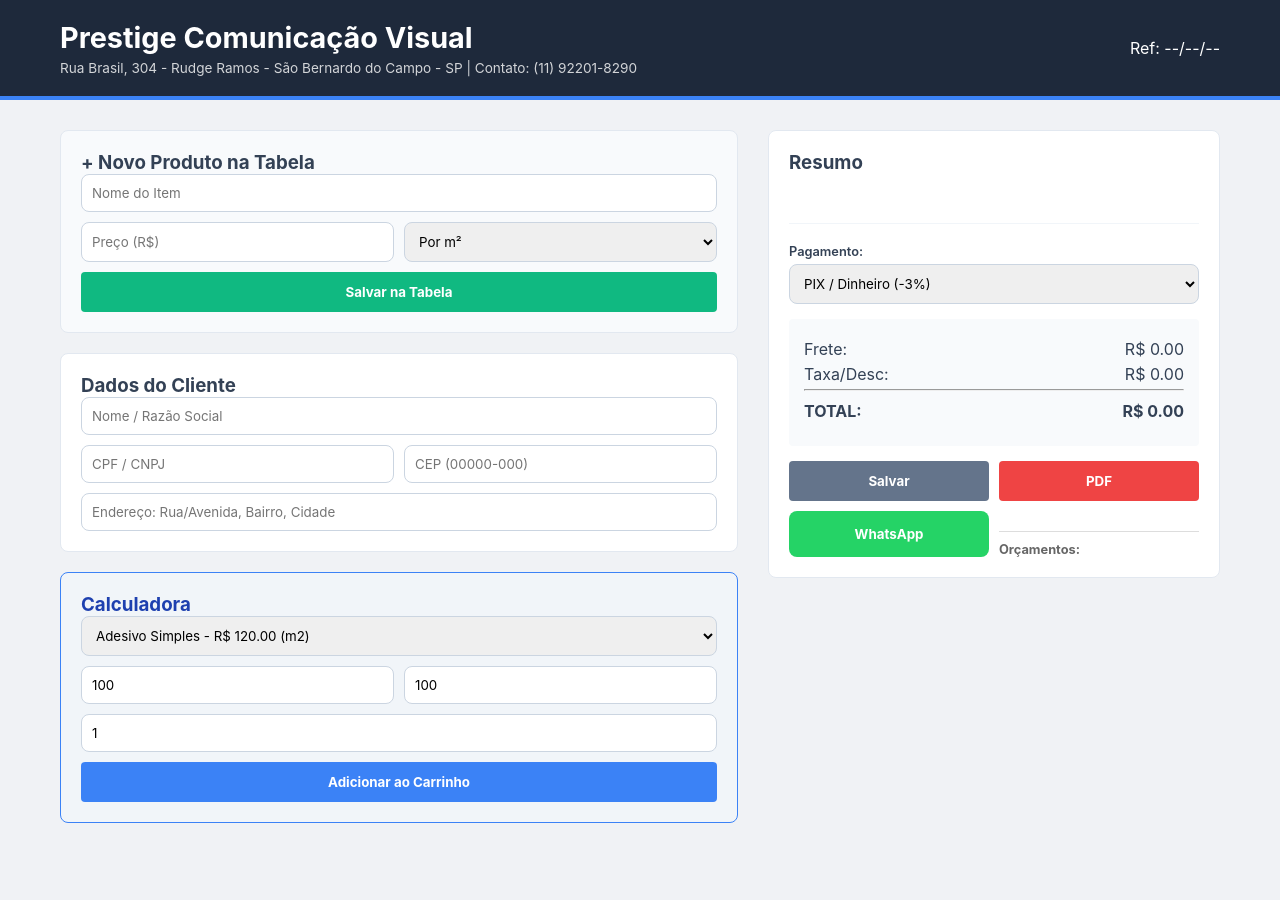
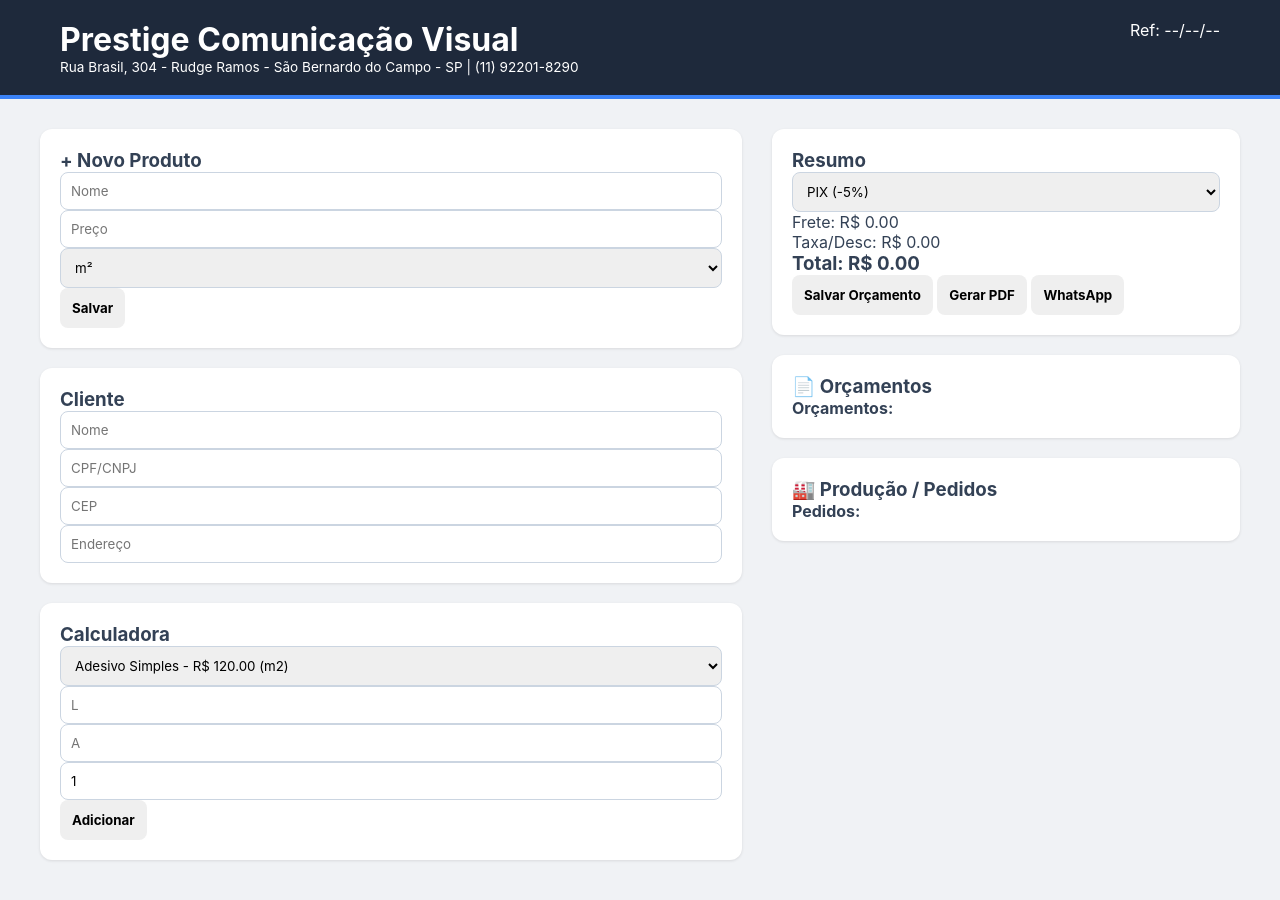
Before and after one commit to prestigecvisual/Apppedidos, a plain HTML site: page index.html in a window 1280 px wide. Drawn offline with nearby package versions, Linux system fonts and the light colour scheme.

Commit message:
Update index.html

```diff
--- a/index.html
+++ b/index.html
@@ -12,90 +12,100 @@
 <body>
 
 <header style="background: #1e293b; color: white; padding: 20px 0; border-bottom: 4px solid #3b82f6;">
-        <div style="max-width: 1200px; margin: 0 auto; padding: 0 20px; display: flex; justify-content: space-between; align-items: center;">
+    <div style="max-width: 1200px; margin: 0 auto; padding: 0 20px; display: flex; justify-content: space-between;">
         <div>
-                <h1 style="margin: 0; font-size: 1.8em;">Prestige Comunicação Visual</h1>
-                <p style="margin: 5px 0 0 0; font-size: 0.85em; opacity: 0.8;">
-                    Rua
-                    Brasil, 304 - Rudge Ramos - São Bernardo do Campo - SP | Contato: (11) 92201-8290
+            <h1 style="margin: 0;">Prestige Comunicação Visual</h1>
+            <p style="font-size: 0.85em;">
+                Rua Brasil, 304 - Rudge Ramos - São Bernardo do Campo - SP | (11) 92201-8290
             </p>
         </div>
-            <div style="text-align: right;">
-                <p style="margin: 0;">Ref: <span id="numeroOrcamento">--/--/--</span></p>
+        <div>
+            <p>Ref: <span id="numeroOrcamento">--/--/--</span></p>
         </div>
     </div>
 </header>
 
-    <main style="max-width: 1200px; margin: 30px auto; padding: 0 20px; display: grid; grid-template-columns: 1.2fr 0.8fr; gap: 30px;">
+<main style="max-width: 1200px; margin: 30px auto; display: grid; grid-template-columns: 1.2fr 0.8fr; gap: 30px;">
 
-        <div class="col-esquerda">
-            <section style="background: #f8fafc; padding: 20px; border-radius: 8px; border: 1px solid #e2e8f0; margin-bottom: 20px;">
-                <h3 style="margin-top: 0; color: #334155;">+ Novo Produto na Tabela</h3>
-                <div style="display: grid; grid-template-columns: 1fr 1fr; gap: 10px;">
-                    <input type="text" id="novoProdNome" placeholder="Nome do Item" style="grid-column: span 2; padding: 10px; border: 1px solid #cbd5e1;">
-                    <input type="number" id="novoProdPreco" placeholder="Preço (R$)" style="padding: 10px; border: 1px solid #cbd5e1;">
-                    <select id="novoProdTipo" style="padding: 10px; border: 1px solid #cbd5e1;">
-                        <option value="m2">Por m²</option>
-                        <option value="unid">Por Unidade</option>
+    <!-- ESQUERDA -->
+    <div>
+
+        <!-- PRODUTO -->
+        <section class="card">
+            <h3>+ Novo Produto</h3>
+            <input type="text" id="novoProdNome" placeholder="Nome">
+            <input type="number" id="novoProdPreco" placeholder="Preço">
+            <select id="novoProdTipo">
+                <option value="m2">m²</option>
+                <option value="unid">Unidade</option>
             </select>
-                    <button onclick="cadastrarNovoProduto()" style="grid-column: span 2; background: #10b981; color: white; border: none; padding: 12px; cursor: pointer; border-radius: 4px; font-weight: bold;">Salvar na Tabela</button>
-                </div>
+            <button onclick="cadastrarNovoProduto()">Salvar</button>
         </section>
 
-            <section style="background: white; padding: 20px; border-radius: 8px; border: 1px solid #e2e8f0; margin-bottom: 20px;">
-                <h3 style="margin-top: 0;">Dados do Cliente</h3>
-                <div style="display: grid; grid-template-columns: 1fr 1fr; gap: 10px;">
-                    <input type="text" id="clienteNome" placeholder="Nome / Razão Social" style="grid-column: span 2; padding: 10px;">
-                    <input type="text" id="clienteDoc" placeholder="CPF / CNPJ" style="padding: 10px;">
-                    <input type="text" id="clienteCEP" placeholder="CEP (00000-000)" style="padding: 10px;">
-                    <input type="text" id="clienteEndereco" placeholder="Endereço: Rua/Avenida, Bairro, Cidade" style="grid-column: span 2; padding: 10px;">
-                </div>
+        <!-- CLIENTE -->
+        <section class="card">
+            <h3>Cliente</h3>
+            <input type="text" id="clienteNome" placeholder="Nome">
+            <input type="text" id="clienteDoc" placeholder="CPF/CNPJ">
+            <input type="text" id="clienteCEP" placeholder="CEP">
+            <input type="text" id="clienteEndereco" placeholder="Endereço">
         </section>
 
-            <section style="background: #f1f5f9; padding: 20px; border-radius: 8px; border: 1px solid #3b82f6;">
-                <h3 style="margin-top: 0; color: #1e40af;">Calculadora</h3>
-                <div style="display: grid; grid-template-columns: 1fr 1fr; gap: 10px;">
-                    <select id="produto" onchange="toggleMedidas()" style="grid-column: span 2; padding: 10px;"></select>
-                    <div id="medidasInput" style="grid-column: span 2; display: flex; gap: 10px;">
-                        <input type="number" id="largura" placeholder="L (cm)" value="100" style="flex: 1; padding: 10px;">
-                        <input type="number" id="altura" placeholder="A (cm)" value="100" style="flex: 1; padding: 10px;">
-                    </div>
-                    <input type="number" id="quantidade" placeholder="Qtd" value="1" style="grid-column: span 2; padding: 10px;">
-                    <button onclick="adicionarItem()" style="grid-column: span 2; background: #3b82f6; color: white; border: none; padding: 12px; cursor: pointer; border-radius: 4px; font-weight: bold;">Adicionar ao Carrinho</button>
-                </div>
-            </section>
+        <!-- CALCULADORA -->
+        <section class="card">
+            <h3>Calculadora</h3>
+            <select id="produto" onchange="toggleMedidas()"></select>
+
+            <div id="medidasInput">
+                <input type="number" id="largura" placeholder="L">
+                <input type="number" id="altura" placeholder="A">
             </div>
 
-        <div class="col-direita">
-            <section style="background: white; padding: 20px; border-radius: 8px; border: 1px solid #e2e8f0; position: sticky; top: 20px;">
+            <input type="number" id="quantidade" value="1">
+            <button onclick="adicionarItem()">Adicionar</button>
+        </section>
+
+    </div>
+
+    <!-- DIREITA -->
+    <div>
+
+        <!-- RESUMO -->
+        <section class="card">
             <h3>Resumo</h3>
-                <div id="listaItens" style="min-height: 50px; margin-bottom: 20px; border-bottom: 1px solid #f1f5f9;"></div>
 
-                <label style="font-size: 0.8em;">Pagamento:</label>
-                <select id="formaPagamento" onchange="calcularTotais()" style="width: 100%; padding: 10px; margin-bottom: 15px;">
-                    <option value="pix">PIX / Dinheiro (-3%)</option>
+            <div id="listaItens"></div>
+
+            <select id="formaPagamento" onchange="calcularTotais()">
+                <option value="pix">PIX (-5%)</option>
                 <option value="debito">Débito</option>
-                    <option value="credito_3x">Crédito 3x (+6%)</option>
-                    <option value="credito_5x">Crédito 5x (+7%)</option>
+                <option value="credito_3x">3x (+6%)</option>
+                <option value="credito_5x">5x (+7%)</option>
             </select>
 
-                <div style="background: #f8fafc; padding: 15px; border-radius: 4px; margin-bottom: 15px;">
-                    <p style="display: flex; justify-content: space-between; margin: 5px 0;"><span>Frete:</span> <span>R$ <span id="frete">0.00</span></span></p>
-                    <p style="display: flex; justify-content: space-between; margin: 5px 0;"><span>Taxa/Desc:</span> <span>R$ <span id="desconto">0.00</span></span></p>
-                    <hr>
-                    <h4 style="display: flex; justify-content: space-between; margin: 10px 0;"><span>TOTAL:</span> <span>R$ <span id="totalGeral">0.00</span></span></h4>
+            <p>Frete: R$ <span id="frete">0.00</span></p>
+            <p>Taxa/Desc: R$ <span id="desconto">0.00</span></p>
+            <h3>Total: R$ <span id="totalGeral">0.00</span></h3>
+
+            <button onclick="salvarOrcamento()">Salvar Orçamento</button>
+            <button id="gerarPDF">Gerar PDF</button>
+            <button onclick="enviarWhatsApp()">WhatsApp</button>
+        </section>
+
+        <!-- ORÇAMENTOS -->
+        <section class="card">
+            <h3>📄 Orçamentos</h3>
+            <div id="listaOrcamentos"></div>
+        </section>
+
+        <!-- PEDIDOS / PRODUÇÃO -->
+        <section class="card">
+            <h3>🏭 Produção / Pedidos</h3>
+            <div id="listaPedidos"></div>
+        </section>
+
     </div>
 
-                <div style="display: grid; grid-template-columns: 1fr 1fr; gap: 10px;">
-                    <button onclick="salvarOrcamento()" style="background: #64748b; color: white; border: none; padding: 12px; cursor: pointer; border-radius: 4px;">Salvar</button>
-                    <button id="gerarPDF" style="background: #ef4444; color: white; border: none; padding: 12px; cursor: pointer; border-radius: 4px;">PDF</button>
-                    <button onclick="enviarWhatsApp()" style="background:#25d366;color:white;">WhatsApp</button>
-                    <div id="listaOrcamentos" style="margin-top: 20px; font-size: 0.8em; color: #666; border-top: 1px solid #ddd; padding-top: 10px;">
-    <strong>Últimos Orçamentos:</strong><br>
-    </div>
-                </div>
-            </section>
-        </div>
 </main>
 
 </body>
```
Lines whose indentation alone changed are shown as unchanged.
